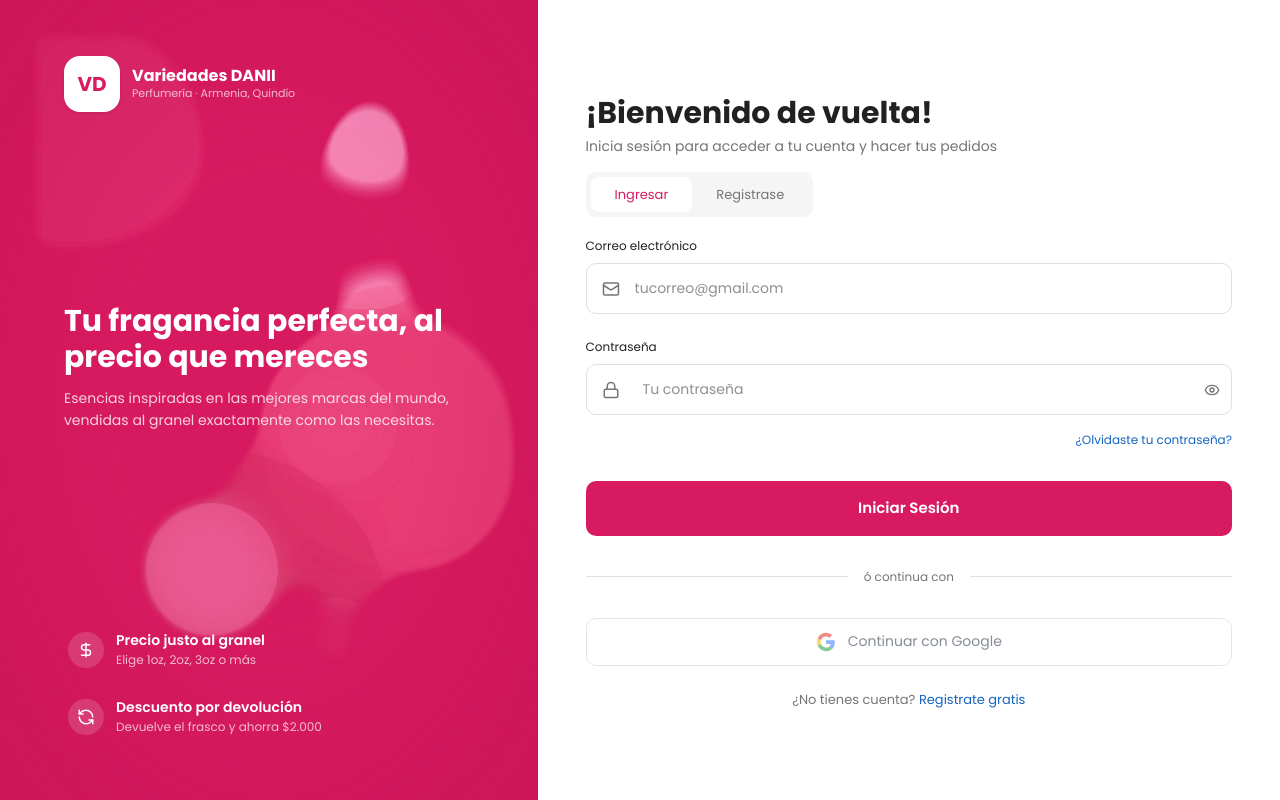
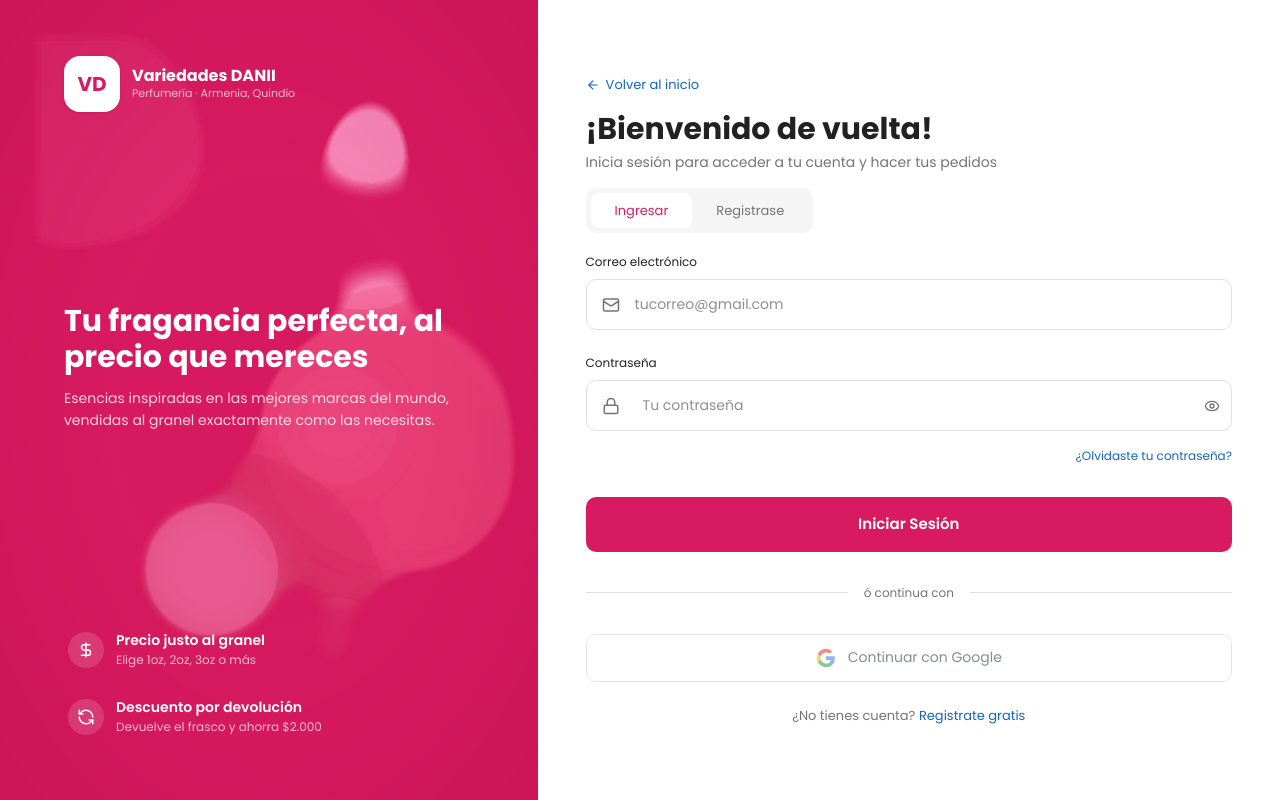
Before and after one commit to DanielRRL/variedadesDanii, a React (Vite) app in the folder frontendVD/: page /login in a window 1280 px wide. Built offline with nearby package versions, Linux system fonts and the light colour scheme; no server answers.

Commit message:
Both auth pages now show 'Volver al inicio' above the title, using the brand-blue color

```diff
--- a/frontendVD/src/css/LoginPage.css
+++ b/frontendVD/src/css/LoginPage.css
@@ -26,6 +26,23 @@
 .heading-subtitle {
     color: var(--text-inactive);
     font-size: 14px;
+}
+
+/* Back link */
+.back-link {
+  display: inline-flex;
+  align-items: center;
+  gap: 0.375rem;
+  font-size: 13px;
+  color: var(--text-secundary);
+  text-decoration: none;
+  margin-bottom: 0.75rem;
+  transition: color 0.2s;
+}
+
+.back-link:hover {
+  color: var(--text-primary);
+  text-decoration: underline;
 }
 
 /* Tabs */
--- a/frontendVD/src/css/RegisterPage.css
+++ b/frontendVD/src/css/RegisterPage.css
@@ -127,6 +127,23 @@
 .step-content.visible {
   opacity: 1;
   transform: translateX(0);
+}
+
+/* Back link */
+.back-link {
+  display: inline-flex;
+  align-items: center;
+  gap: 0.375rem;
+  font-size: 13px;
+  color: var(--text-secundary);
+  text-decoration: none;
+  margin-bottom: 0.75rem;
+  transition: color 0.2s;
+}
+
+.back-link:hover {
+  color: var(--text-primary);
+  text-decoration: underline;
 }
 
 /* Title */
--- a/frontendVD/src/pages/auth/LoginPage.tsx
+++ b/frontendVD/src/pages/auth/LoginPage.tsx
@@ -1,6 +1,6 @@
 import { useState } from 'react';
 import { Link, useNavigate } from 'react-router-dom';
-import { Eye, EyeOff, Mail, Lock, X, DollarSign, RefreshCcw, Loader2 } from 'lucide-react';
+import { Eye, EyeOff, Mail, Lock, X, DollarSign, RefreshCcw, Loader2, ArrowLeft } from 'lucide-react';
 import axios from 'axios';
 import { login, resendVerification } from '../../services/api';
 import { useAuthStore } from '../../stores/authStore';
@@ -104,6 +104,11 @@ export default function LoginPage() {
 
   return (
     <AuthLayout headline={headline} description={description} features={features}>
+
+      {/* Back link */}
+      <Link to="/" className="back-link">
+        <ArrowLeft size={14} /> Volver al inicio
+      </Link>
 
       {/* Title */}
       <h1 className="heading-title">
--- a/frontendVD/src/pages/auth/RegisterPage.tsx
+++ b/frontendVD/src/pages/auth/RegisterPage.tsx
@@ -2,7 +2,7 @@ import React, { useState } from 'react';
 import { Link, useNavigate, useSearchParams } from 'react-router-dom';
 import {
   Eye, EyeOff, User, Phone, Mail, Lock, Check, X, Loader2,
-  Gift, ClipboardList, History, ShieldCheck, ChevronDown, ChevronUp,
+  Gift, ClipboardList, History, ShieldCheck, ChevronDown, ChevronUp, ArrowLeft,
 } from 'lucide-react';
 import axios from 'axios';
 import { register, applyReferral } from '../../services/api';
@@ -187,6 +187,11 @@ export default function RegisterPage() {
 
   return (
     <AuthLayout headline={cfg.headline} description={cfg.description} features={cfg.features}>
+
+      {/* Back link */}
+      <Link to="/" className="back-link">
+        <ArrowLeft size={14} /> Volver al inicio
+      </Link>
 
       {/* Title */}
       <h1 className="heading-title">
```
